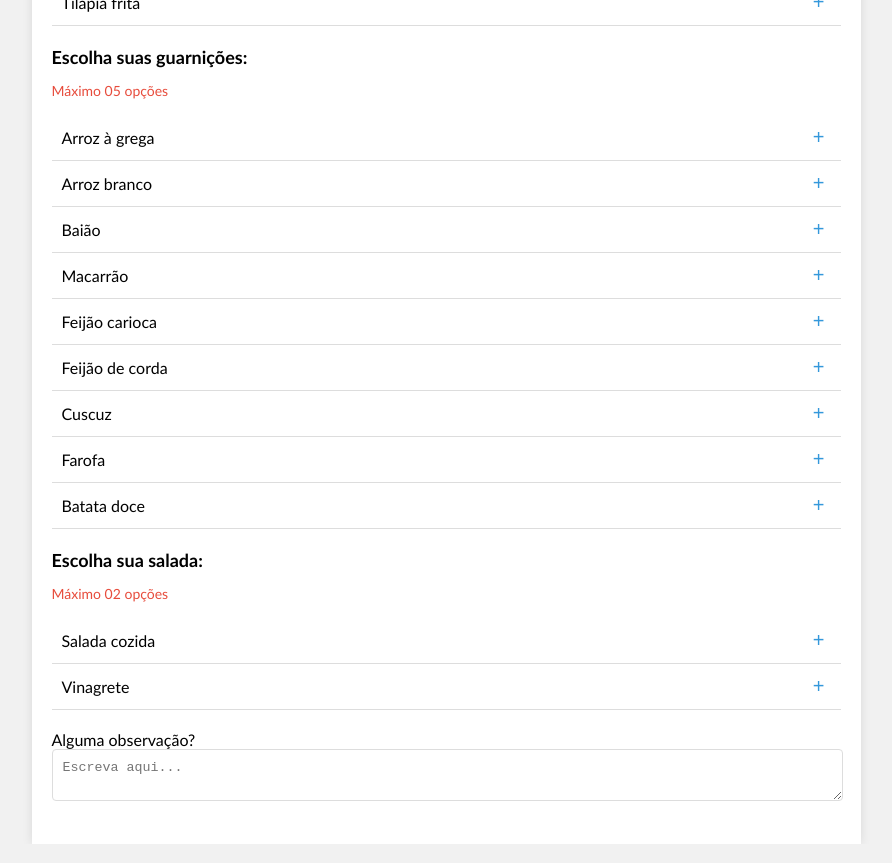
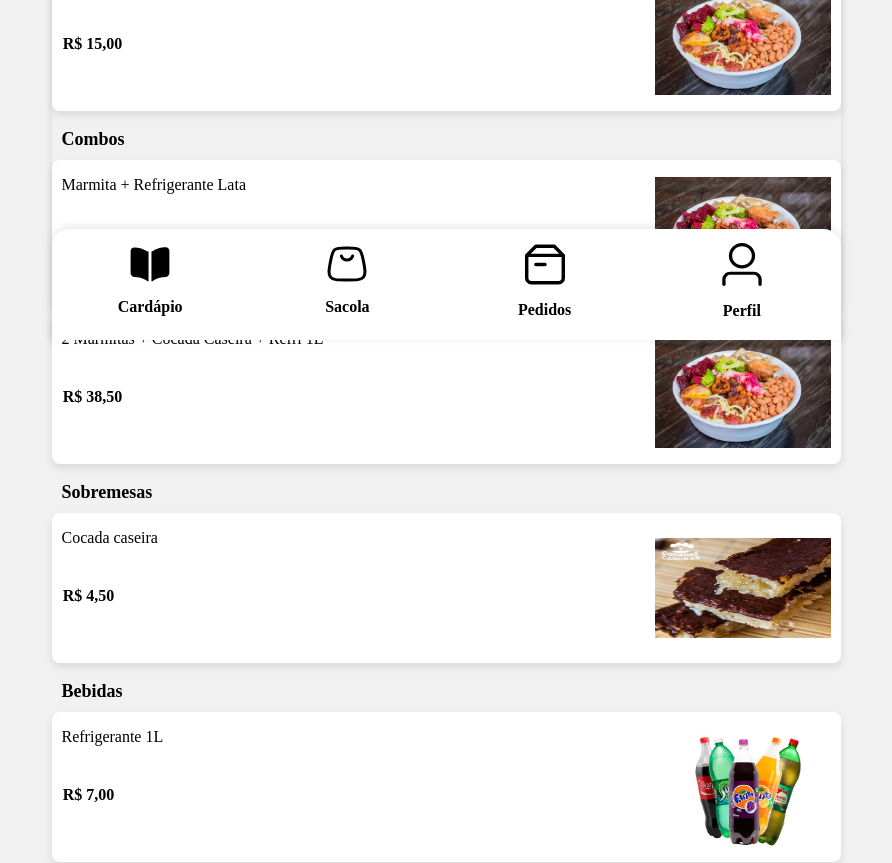
Before and after one commit to ItaloKaua1/DeliverySite, a React (Vite) app in the folder Front/: page / in a window 1280 px wide. Shown: the part 460-1323 px from the top of the page, without its empty margins (194-1086 px from the left). Built offline with nearby package versions, Linux system fonts and the light colour scheme.

Commit message:
create first route

```diff
--- a/Front/src/App.jsx
+++ b/Front/src/App.jsx
@@ -1,18 +1,14 @@
 import './App.css'
-import ApresentationScreen from './pages/ApresentationScreen/ApresentationScreen'
-import Home from './pages/Home/Home'
-import Pagamento from './pages/Pagamento/Pagamento'
-import MontarMarmita from './pages/MonteSuaMarmita/MontarMarmita'
+
+import Main from './main'
+import React from 'react'
 
 function App() {
 
   return (
     <>
       <div className='divApp'>
-        {/* <Home /> */}
-        {/* <ApresentationScreen /> */}
-        {/* < Pagamento /> */}
-        <MontarMarmita />
+        <Main />
       </div>
     </>
   )
--- a/Front/src/main.jsx
+++ b/Front/src/main.jsx
@@ -1,9 +1,20 @@
-import React from 'react'
-import ReactDOM from 'react-dom/client'
-import App from './App.jsx'
+import ReactDOM from "react-dom/client";
+import React from "react";
+import { createBrowserRouter, RouterProvider } from "react-router-dom";
 
-ReactDOM.createRoot(document.getElementById('root')).render(
+import Home from "./pages/Home/Home"
+
+const router = createBrowserRouter(
+  [
+    {
+      path:"/",
+      element: <Home/>,
+    }
+  ]
+)
+
+ReactDOM.createRoot(document.getElementById("root")).render(
   <React.StrictMode>
-    <App />
-  </React.StrictMode>,
-)
+    <RouterProvider router={router} />
+  </React.StrictMode>
+);
--- a/Front/src/pages/MonteSuaMarmita/MontarMarmita.css
+++ b/Front/src/pages/MonteSuaMarmita/MontarMarmita.css
@@ -64,9 +64,10 @@
   margin-right: 20px;
 }
 
-#observacao {
+#observacaoCampo{
   width: 100%;
   padding: 10px;
   border-radius: 4px;
   border: 1px solid #ddd;
+  margin-top: 10px;
 }
--- a/Front/src/pages/MonteSuaMarmita/MontarMarmita.jsx
+++ b/Front/src/pages/MonteSuaMarmita/MontarMarmita.jsx
@@ -55,7 +55,7 @@
 
       <section className="observacoes">
         <label htmlFor="observacao">Alguma observação?</label>
-        <textarea id="observacao" placeholder="Escreva aqui..."></textarea>
+        <textarea id="observacaoCampo" placeholder="Escreva aqui..."></textarea>
       </section>
 
     </div>
```
